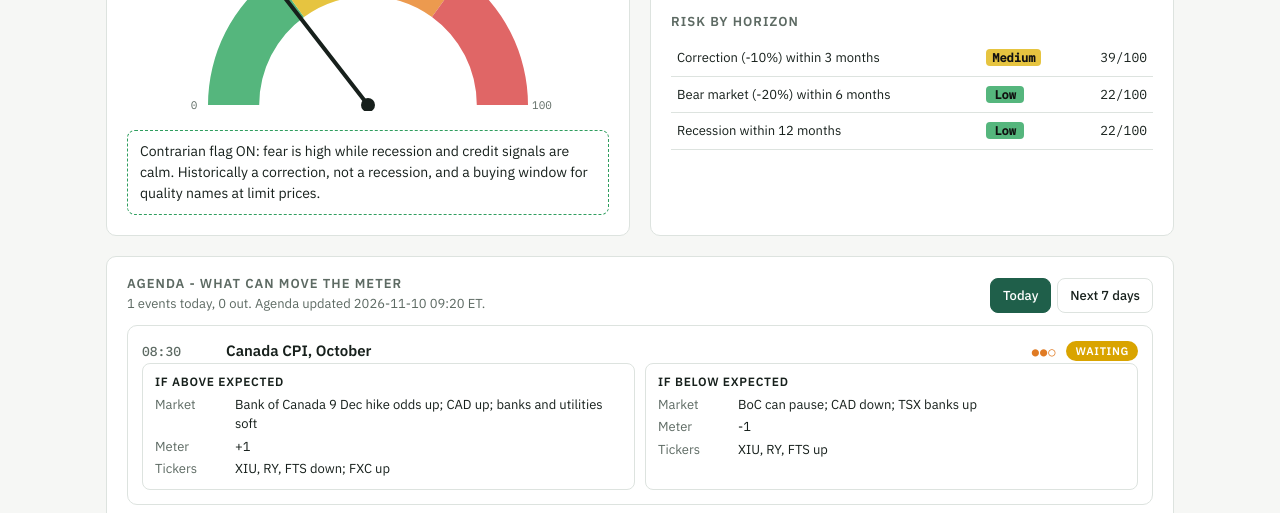
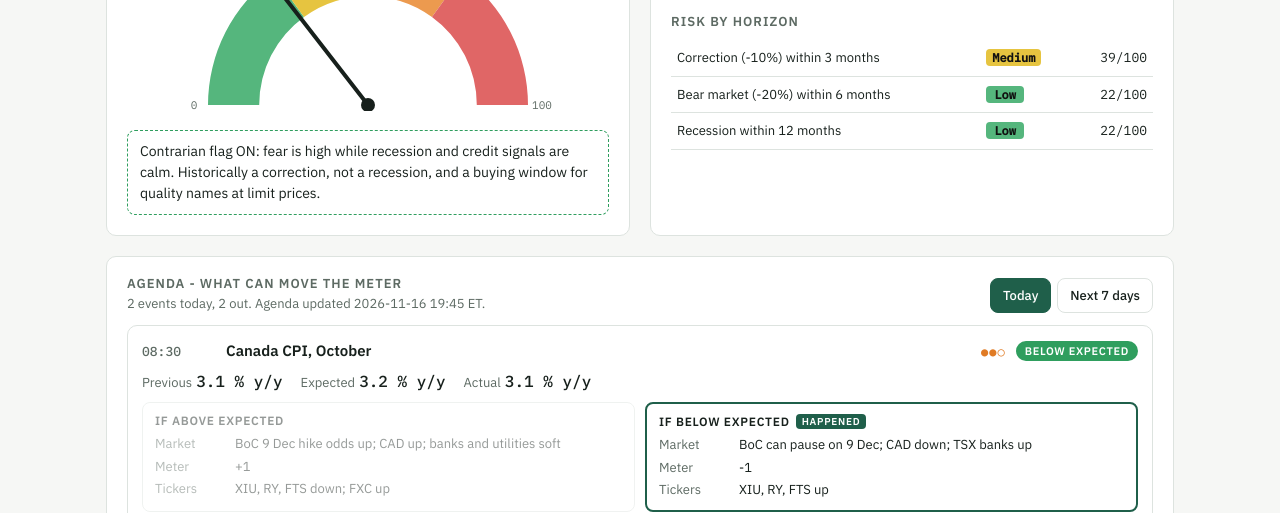
Before and after one commit to fonurlu/prime-risk-meter, a plain HTML site: page docs/index.html in a window 1280 px wide. Shown: the part 287-800 px from the top of the page. Drawn offline with Linux system fonts and the light colour scheme; no server answers.

Commit message:
Agenda: refresh to 20 Nov, status follows the clock, stale-agenda banner
Co-Authored-By: Claude Sonnet 5.5 <noreply@anthropic.com>
Claude-Session: https://claude.ai/code/session_012Qrztq389cKP17CD8yc9zd

```diff
--- a/docs/data/agenda.json
+++ b/docs/data/agenda.json
@@ -1,82 +1,492 @@
 {
- "_note": "Agenda for the risk meter page. One row per event. 'expected' = consensus; fill 'actual' when it is released and the page marks which scenario happened. tol = how far from expected still counts as 'in line'. 'tickers' = the names most affected.",
- "updated": "2026-11-10 09:20 ET",
+ "_note": "Agenda for the risk meter page. One row per event. 'expected' = consensus; fill 'actual' when it is released and the page marks which scenario happened. tol = how far from expected still counts as 'in line'. 'tickers' = the names most affected. Page marks an event 'Released - data pending' once its time has passed with no actual, and shows a red STALE banner if this file is older than 36 hours. Refreshed by the scheduled Claude task (weekdays ~07:00, 12:00, 17:00 ET).",
+ "updated": "2026-11-16 19:45 ET",
  "events": [
   {
-   "date": "2026-11-10", "time": "08:30", "event": "US CPI, October (headline, m/m)", "tier": 3, "unit": "%",
-   "prev": 0.6, "expected": 0.3, "actual": 0.4, "tol": 0.05,
-   "if_higher": {"market": "Dec 50bp hike back in play; 10-yr up, USD up; Nasdaq -1 to -2%, gold -1%, silver -2%", "meter": "+2 to +4 (sentiment, trend) - can tip Green into Yellow (30)", "tickers": "QQQ, SMH, NVDA, GLD, SLV, TLT down; UUP up"},
-   "if_lower": {"market": "25bp hike only or a pause; yields down; growth stocks and metals up", "meter": "-2 (sentiment eases)", "tickers": "QQQ, IBB, IWM, GLD up"},
+   "date": "2026-11-10",
+   "time": "All day",
+   "event": "Fed December hike odds (CME FedWatch, 25bp)",
+   "tier": 2,
+   "unit": "%",
+   "prev": 80,
+   "expected": 80,
+   "actual": 100,
+   "tol": 5,
+   "if_higher": {
+    "market": "Fully priced + Waller talking 50bp: 2-yr up, USD up, gold and long-duration tech down",
+    "meter": "+1 to +3",
+    "tickers": "GLD, SLV, QQQ down; UUP up"
+   },
+   "if_lower": {
+    "market": "Odds under 60% = market sees a pause; relief rally",
+    "meter": "-2",
+    "tickers": "GLD, QQQ, IWM up"
+   },
+   "in_line": "No change"
+  },
+  {
+   "date": "2026-11-10",
+   "time": "08:30",
+   "event": "US CPI, October (headline, m/m)",
+   "tier": 3,
+   "unit": "%",
+   "prev": 0.6,
+   "expected": 0.3,
+   "actual": 0.4,
+   "tol": 0.05,
+   "if_higher": {
+    "market": "Dec 50bp hike back in play; 10-yr up, USD up; Nasdaq -1 to -2%, gold -1%, silver -2%",
+    "meter": "+2 to +4 (sentiment, trend) - can tip Green into Yellow (30)",
+    "tickers": "QQQ, SMH, NVDA, GLD, SLV, TLT down; UUP up"
+   },
+   "if_lower": {
+    "market": "25bp hike only or a pause; yields down; growth stocks and metals up",
+    "meter": "-2 (sentiment eases)",
+    "tickers": "QQQ, IBB, IWM, GLD up"
+   },
    "in_line": "Hike already priced; little change"
   },
   {
-   "date": "2026-11-10", "time": "08:30", "event": "US core CPI, October (m/m)", "tier": 3, "unit": "%",
-   "prev": 0.3, "expected": 0.2, "actual": 0.3, "tol": 0.05,
-   "if_higher": {"market": "Core is what the Fed watches: third 0.3% in a row = sticky inflation, hike bets firm", "meter": "+1 to +3", "tickers": "Rate-sensitive: XLU, XLRE, IWM, TLT down"},
-   "if_lower": {"market": "Fed can stop at one hike; relief for tech and biotech", "meter": "-1 to -2", "tickers": "QQQ, IBB, XBI up"},
+   "date": "2026-11-10",
+   "time": "08:30",
+   "event": "US core CPI, October (m/m)",
+   "tier": 3,
+   "unit": "%",
+   "prev": 0.3,
+   "expected": 0.2,
+   "actual": 0.3,
+   "tol": 0.05,
+   "if_higher": {
+    "market": "Core is what the Fed watches: third 0.3% in a row = sticky inflation, hike bets firm",
+    "meter": "+1 to +3",
+    "tickers": "Rate-sensitive: XLU, XLRE, IWM, TLT down"
+   },
+   "if_lower": {
+    "market": "Fed can stop at one hike; relief for tech and biotech",
+    "meter": "-1 to -2",
+    "tickers": "QQQ, IBB, XBI up"
+   },
    "in_line": "Neutral"
   },
   {
-   "date": "2026-11-10", "time": "All day", "event": "Fed December hike odds (CME FedWatch, 25bp)", "tier": 2, "unit": "%",
-   "prev": 80, "expected": 80, "actual": 100, "tol": 5,
-   "if_higher": {"market": "Fully priced + Waller talking 50bp: 2-yr up, USD up, gold and long-duration tech down", "meter": "+1 to +3", "tickers": "GLD, SLV, QQQ down; UUP up"},
-   "if_lower": {"market": "Odds under 60% = market sees a pause; relief rally", "meter": "-2", "tickers": "GLD, QQQ, IWM up"},
-   "in_line": "No change"
-  },
-  {
-   "date": "2026-11-10", "time": "Pre-open", "event": "D-Wave (QBTS) Q3 results", "tier": 1, "unit": "",
-   "prev": null, "expected": null, "actual": null, "result": "reported",
+   "date": "2026-11-10",
+   "time": "Pre-open",
+   "event": "D-Wave (QBTS) Q3 results",
+   "tier": 1,
+   "unit": "",
+   "prev": null,
+   "expected": null,
+   "actual": null,
+   "result": "reported",
    "result_note": "Revenue $4.5M (+21%), GAAP EPS -$0.13; up to $100M CHIPS Act agreement signed",
-   "if_higher": {"market": "Beat = squeeze risk (19.6% of float short); about +15%", "meter": "0", "tickers": "QBTS, IONQ, RGTI up"},
-   "if_lower": {"market": "Miss = about -15%", "meter": "0", "tickers": "QBTS, IONQ, RGTI down"},
+   "if_higher": {
+    "market": "Beat = squeeze risk (19.6% of float short); about +15%",
+    "meter": "0",
+    "tickers": "QBTS, IONQ, RGTI up"
+   },
+   "if_lower": {
+    "market": "Miss = about -15%",
+    "meter": "0",
+    "tickers": "QBTS, IONQ, RGTI down"
+   },
    "in_line": ""
   },
   {
-   "date": "2026-11-10", "time": "After close", "event": "CoreWeave (CRWV) Q3 results", "tier": 2, "unit": "",
-   "prev": null, "expected": null, "actual": null,
-   "if_higher": {"market": "Strong backlog + funded capex = AI data-centre relief; peers +10-15%", "meter": "-1", "tickers": "CRWV, NBIS, IREN, VRT up"},
-   "if_lower": {"market": "Financing or political (moratorium) worries; peers -15%", "meter": "+1", "tickers": "CRWV, NBIS, IREN, VRT down"},
+   "date": "2026-11-10",
+   "time": "After close",
+   "event": "CoreWeave (CRWV) Q3 results",
+   "tier": 2,
+   "unit": "",
+   "prev": null,
+   "expected": null,
+   "actual": null,
+   "if_higher": {
+    "market": "Strong backlog + funded capex = AI data-centre relief; peers +10-15%",
+    "meter": "-1",
+    "tickers": "CRWV, NBIS, IREN, VRT up"
+   },
+   "if_lower": {
+    "market": "Financing or political (moratorium) worries; peers -15%",
+    "meter": "+1",
+    "tickers": "CRWV, NBIS, IREN, VRT down"
+   },
    "in_line": ""
   },
   {
-   "date": "2026-11-11", "time": "After close", "event": "Franco-Nevada (FNV) Q3 results", "tier": 1, "unit": "EPS $",
-   "prev": null, "expected": 1.77, "actual": null, "tol": 0.03,
-   "if_higher": {"market": "Options imply +/-7.45%; beat + Cobre Panama clarity = re-rate up", "meter": "0", "tickers": "FNV, WPM, RGLD up"},
-   "if_lower": {"market": "Miss = about -7%", "meter": "0", "tickers": "FNV, WPM, RGLD down"},
+   "date": "2026-11-11",
+   "time": "All day",
+   "event": "Veterans Day - US bond market closed, stocks open",
+   "tier": 1,
+   "unit": "",
+   "prev": null,
+   "expected": null,
+   "actual": null,
+   "result": "info",
+   "if_higher": null,
+   "if_lower": null,
+   "in_line": "Thin trading"
+  },
+  {
+   "date": "2026-11-11",
+   "time": "After close",
+   "event": "Franco-Nevada (FNV) Q3 results",
+   "tier": 1,
+   "unit": "EPS $",
+   "prev": null,
+   "expected": 1.77,
+   "actual": null,
+   "tol": 0.03,
+   "if_higher": {
+    "market": "Options imply +/-7.45%; beat + Cobre Panama clarity = re-rate up",
+    "meter": "0",
+    "tickers": "FNV, WPM, RGLD up"
+   },
+   "if_lower": {
+    "market": "Miss = about -7%",
+    "meter": "0",
+    "tickers": "FNV, WPM, RGLD down"
+   },
    "in_line": "Muted"
   },
   {
-   "date": "2026-11-11", "time": "All day", "event": "Veterans Day - US bond market closed, stocks open", "tier": 1, "unit": "",
-   "prev": null, "expected": null, "actual": null, "result": "info",
-   "if_higher": null, "if_lower": null, "in_line": "Thin trading"
-  },
-  {
-   "date": "2026-11-12", "time": "Pre-open", "event": "Nebius (NBIS) Q3 results", "tier": 2, "unit": "Rev $M",
-   "prev": null, "expected": 917, "actual": null, "tol": 15,
-   "if_higher": {"market": "Options imply +/-19%; 20.8% of float short = squeeze risk upward", "meter": "-1", "tickers": "NBIS, CRWV, IREN up"},
-   "if_lower": {"market": "About -19%; capex funding questions", "meter": "+1", "tickers": "NBIS, CRWV, IREN down"},
+   "date": "2026-11-12",
+   "time": "Pre-open",
+   "event": "Nebius (NBIS) Q3 results",
+   "tier": 2,
+   "unit": "Rev $M",
+   "prev": null,
+   "expected": 917,
+   "actual": null,
+   "tol": 15,
+   "if_higher": {
+    "market": "Options imply +/-19%; 20.8% of float short = squeeze risk upward",
+    "meter": "-1",
+    "tickers": "NBIS, CRWV, IREN up"
+   },
+   "if_lower": {
+    "market": "About -19%; capex funding questions",
+    "meter": "+1",
+    "tickers": "NBIS, CRWV, IREN down"
+   },
    "in_line": "Muted"
   },
   {
-   "date": "2026-11-13", "time": "08:30", "event": "US PPI, October", "tier": 2, "unit": "%",
-   "prev": null, "expected": null, "actual": null,
-   "if_higher": {"market": "Confirms hot CPI; 50bp odds up", "meter": "+1 to +2", "tickers": "QQQ, GLD, TLT down"},
-   "if_lower": {"market": "Eases 50bp fears", "meter": "-1", "tickers": "QQQ, IWM up"},
+   "date": "2026-11-13",
+   "time": "08:30",
+   "event": "US PPI, October",
+   "tier": 2,
+   "unit": "%",
+   "prev": null,
+   "expected": null,
+   "actual": null,
+   "if_higher": {
+    "market": "Confirms hot CPI; 50bp odds up",
+    "meter": "+1 to +2",
+    "tickers": "QQQ, GLD, TLT down"
+   },
+   "if_lower": {
+    "market": "Eases 50bp fears",
+    "meter": "-1",
+    "tickers": "QQQ, IWM up"
+   },
+   "in_line": "",
+   "result": "reported",
+   "result_note": "Released 13 Nov. Actual not captured in this file."
+  },
+  {
+   "date": "2026-11-16",
+   "time": "08:30",
+   "event": "Canada CPI, October",
+   "tier": 2,
+   "unit": "% y/y",
+   "prev": 3.1,
+   "expected": 3.2,
+   "actual": 3.1,
+   "if_higher": {
+    "market": "BoC 9 Dec hike odds up; CAD up; banks and utilities soft",
+    "meter": "+1",
+    "tickers": "XIU, RY, FTS down; FXC up"
+   },
+   "if_lower": {
+    "market": "BoC can pause on 9 Dec; CAD down; TSX banks up",
+    "meter": "-1",
+    "tickers": "XIU, RY, FTS up"
+   },
+   "in_line": "Muted",
+   "tol": 0.05
+  },
+  {
+   "date": "2026-11-16",
+   "time": "12:00",
+   "event": "Fed Chair Warsh opening remarks",
+   "tier": 2,
+   "unit": "",
+   "prev": null,
+   "expected": null,
+   "actual": null,
+   "if_higher": null,
+   "if_lower": null,
+   "in_line": "Tone on the December decision; hawkish = yields and USD up, tech and metals down",
+   "result": "info"
+  },
+  {
+   "date": "2026-11-17",
+   "time": "All day",
+   "event": "Fed Governor Waller speaks",
+   "tier": 1,
+   "unit": "",
+   "prev": null,
+   "expected": null,
+   "actual": null,
+   "if_higher": null,
+   "if_lower": null,
+   "in_line": "Watch 50bp talk",
+   "result": "info"
+  },
+  {
+   "date": "2026-11-17",
+   "time": "08:30",
+   "event": "US retail sales, October",
+   "tier": 3,
+   "unit": "%",
+   "prev": null,
+   "expected": null,
+   "actual": null,
+   "if_higher": {
+    "market": "Strong consumer + 10y above 5.1%: hike odds up; Nasdaq and gold down",
+    "meter": "+1 to +3",
+    "tickers": "QQQ, SMH, GLD down; UUP up"
+   },
+   "if_lower": {
+    "market": "Soft consumer: growth worry but yields ease; defensives and gold up",
+    "meter": "-1 to +1",
+    "tickers": "XLU, GLD, TLT up"
+   },
    "in_line": ""
   },
   {
-   "date": "2026-11-16", "time": "08:30", "event": "Canada CPI, October", "tier": 2, "unit": "%",
-   "prev": null, "expected": null, "actual": null,
-   "if_higher": {"market": "Bank of Canada 9 Dec hike odds up; CAD up; banks and utilities soft", "meter": "+1", "tickers": "XIU, RY, FTS down; FXC up"},
-   "if_lower": {"market": "BoC can pause; CAD down; TSX banks up", "meter": "-1", "tickers": "XIU, RY, FTS up"},
+   "date": "2026-11-17",
+   "time": "Pre-open",
+   "event": "Home Depot and Disney Q3 results",
+   "tier": 1,
+   "unit": "",
+   "prev": null,
+   "expected": null,
+   "actual": null,
+   "if_higher": {
+    "market": "Beat = consumer and housing relief",
+    "meter": "-1",
+    "tickers": "HD, DIS, XHB up"
+   },
+   "if_lower": {
+    "market": "Miss = consumer worry, 10y above 5% already",
+    "meter": "+1",
+    "tickers": "HD, DIS down"
+   },
    "in_line": ""
   },
   {
-   "date": "2026-11-17", "time": "After close", "event": "NVIDIA Q3 earnings", "tier": 3, "unit": "",
-   "prev": null, "expected": null, "actual": null,
-   "if_higher": {"market": "Options imply +/-10-13%; beat + CEO probe contained = AI relief rally", "meter": "-3 to -5", "tickers": "NVDA, SMH, AVGO, TSM, MU up"},
-   "if_lower": {"market": "Guide miss or probe widens: NVDA -10-13%, semis follow", "meter": "+3 to +5 - Yellow likely", "tickers": "NVDA, SMH, AVGO, TSM, MU down"},
+   "date": "2026-11-17",
+   "time": "After close",
+   "event": "NVIDIA Q3 earnings",
+   "tier": 3,
+   "unit": "",
+   "prev": null,
+   "expected": null,
+   "actual": null,
+   "if_higher": {
+    "market": "Options imply +/-10-13%; beat + CEO probe contained = AI relief rally",
+    "meter": "-3 to -5",
+    "tickers": "NVDA, SMH, AVGO, TSM, MU up"
+   },
+   "if_lower": {
+    "market": "Guide miss or probe widens: NVDA -10-13%, semis follow",
+    "meter": "+3 to +5 - Yellow likely",
+    "tickers": "NVDA, SMH, AVGO, TSM, MU down"
+   },
    "in_line": "Muted"
+  },
+  {
+   "date": "2026-11-18",
+   "time": "08:30",
+   "event": "US housing starts, October",
+   "tier": 1,
+   "unit": "",
+   "prev": null,
+   "expected": null,
+   "actual": null,
+   "if_higher": {
+    "market": "Strong = growth intact, yields firm",
+    "meter": "0 to +1",
+    "tickers": "XHB, ITB"
+   },
+   "if_lower": {
+    "market": "Weak = rate-sensitive pain",
+    "meter": "0",
+    "tickers": "XHB, ITB down"
+   },
+   "in_line": ""
+  },
+  {
+   "date": "2026-11-18",
+   "time": "Pre-open",
+   "event": "Target, Lowe's and TJX Q3 results",
+   "tier": 2,
+   "unit": "",
+   "prev": null,
+   "expected": null,
+   "actual": null,
+   "if_higher": {
+    "market": "Beat = retail relief",
+    "meter": "-1",
+    "tickers": "TGT, LOW, TJX up"
+   },
+   "if_lower": {
+    "market": "Miss/weak guide = consumer slowdown fear",
+    "meter": "+1",
+    "tickers": "TGT, LOW, TJX down"
+   },
+   "in_line": ""
+  },
+  {
+   "date": "2026-11-18",
+   "time": "14:00",
+   "event": "FOMC minutes (27-28 Oct meeting)",
+   "tier": 3,
+   "unit": "",
+   "prev": null,
+   "expected": null,
+   "actual": null,
+   "if_higher": {
+    "market": "Hawkish: December hike/50bp discussed; yields, USD up; tech and metals down",
+    "meter": "+2 to +3",
+    "tickers": "QQQ, SMH, GLD, SLV down; UUP up"
+   },
+   "if_lower": {
+    "market": "Dovish: pause debate; relief rally",
+    "meter": "-2",
+    "tickers": "QQQ, GLD, IWM up"
+   },
+   "in_line": ""
+  },
+  {
+   "date": "2026-11-18",
+   "time": "After close",
+   "event": "Palo Alto Networks results; Anthropic IPO prices",
+   "tier": 3,
+   "unit": "",
+   "prev": null,
+   "expected": null,
+   "actual": null,
+   "if_higher": {
+    "market": "Anthropic prices at or above $70-78 range: AI risk appetite up; below range or cut = AI sentiment hit",
+    "meter": "-1 to -2 / +2 to +3",
+    "tickers": "SMH, NVDA, MSFT, GOOG, AMZN"
+   },
+   "if_lower": {
+    "market": "Priced below range or delayed: AI-bubble fears",
+    "meter": "+2 to +3",
+    "tickers": "SMH, NVDA, MU down"
+   },
+   "in_line": "Pricing reported after the close"
+  },
+  {
+   "date": "2026-11-19",
+   "time": "08:30",
+   "event": "US jobless claims and Philadelphia Fed survey",
+   "tier": 1,
+   "unit": "",
+   "prev": null,
+   "expected": null,
+   "actual": null,
+   "if_higher": {
+    "market": "Strong labour: hike odds up",
+    "meter": "+1",
+    "tickers": "QQQ down"
+   },
+   "if_lower": {
+    "market": "Weak labour: growth fears",
+    "meter": "0 to +1",
+    "tickers": ""
+   },
+   "in_line": ""
+  },
+  {
+   "date": "2026-11-19",
+   "time": "Pre-open",
+   "event": "Walmart and Ross Stores Q3 results",
+   "tier": 2,
+   "unit": "",
+   "prev": null,
+   "expected": null,
+   "actual": null,
+   "if_higher": {
+    "market": "Beat = consumer holding up",
+    "meter": "-1",
+    "tickers": "WMT, COST, ROST up"
+   },
+   "if_lower": {
+    "market": "Miss/cut = consumer stress",
+    "meter": "+1",
+    "tickers": "WMT, ROST down"
+   },
+   "in_line": ""
+  },
+  {
+   "date": "2026-11-19",
+   "time": "09:30",
+   "event": "Anthropic first trading day",
+   "tier": 3,
+   "unit": "",
+   "prev": null,
+   "expected": null,
+   "actual": null,
+   "if_higher": {
+    "market": "Strong debut = AI trade confirmed",
+    "meter": "-1",
+    "tickers": "SMH, NVDA, MSFT, GOOG, AMZN up"
+   },
+   "if_lower": {
+    "market": "Weak debut = AI funding worry",
+    "meter": "+1 to +2",
+    "tickers": "SMH, NVDA down"
+   },
+   "in_line": ""
+  },
+  {
+   "date": "2026-11-20",
+   "time": "All day",
+   "event": "Waller speaks; BJ's results; SWAP/week close",
+   "tier": 1,
+   "unit": "",
+   "prev": null,
+   "expected": null,
+   "actual": null,
+   "if_higher": null,
+   "if_lower": null,
+   "in_line": "",
+   "result": "info"
+  },
+  {
+   "date": "2026-11-20",
+   "time": "10:00",
+   "event": "University of Michigan consumer sentiment (final, Nov)",
+   "tier": 2,
+   "unit": "",
+   "prev": null,
+   "expected": null,
+   "actual": null,
+   "if_higher": {
+    "market": "Higher sentiment/lower inflation expectations: relief",
+    "meter": "-1",
+    "tickers": "QQQ up"
+   },
+   "if_lower": {
+    "market": "Lower: stagflation worry",
+    "meter": "+1",
+    "tickers": "QQQ down"
+   },
+   "in_line": ""
   }
  ]
 }
--- a/docs/index.html
+++ b/docs/index.html
@@ -204,14 +204,29 @@ function history(h) {
 // ---------------------------------------------------------------- agenda (docs/data/agenda.json)
 let AG = null, agMode = 'today';
 const etDay = (d = new Date()) => new Intl.DateTimeFormat('en-CA', { timeZone: 'America/New_York' }).format(d);
+// ET wall-clock -> epoch ms (handles EST/EDT)
+function etEpoch(date, hh, mm) {
+  const [y, mo, d] = date.split('-').map(Number); let t = Date.UTC(y, mo - 1, d, hh, mm);
+  for (let i = 0; i < 2; i++) {
+    const p = Object.fromEntries(new Intl.DateTimeFormat('en-US', { timeZone: 'America/New_York', hourCycle: 'h23', year: 'numeric', month: '2-digit', day: '2-digit', hour: '2-digit', minute: '2-digit' }).formatToParts(new Date(t)).map((x) => [x.type, x.value]));
+    t += Date.UTC(y, mo - 1, d, hh, mm) - Date.UTC(+p.year, +p.month - 1, +p.day, +p.hour, +p.minute);
+  } return t;
+}
+function dueAt(e) {
+  const m = /^(\d{1,2}):(\d{2})$/.exec(e.time || '');
+  if (m) return etEpoch(e.date, +m[1], +m[2]) + 30 * 60000;      // 30 min after the release time
+  if (e.time === 'Pre-open') return etEpoch(e.date, 9, 30);
+  if (e.time === 'After close') return etEpoch(e.date, 17, 30);
+  return etEpoch(e.date, 23, 59);
+}
 function outcome(e) {
   if (e.result) return e.result;
-  if (e.actual == null || e.expected == null) return 'pending';
+  if (e.actual == null || e.expected == null) return Date.now() > dueAt(e) ? 'overdue' : 'pending';
   const d = e.actual - e.expected, tol = e.tol ?? 0;
   return d > tol ? 'higher' : d < -tol ? 'lower' : 'inline';
 }
 const RES = { higher: ['Above expected', 'var(--bad)'], lower: ['Below expected', 'var(--ok)'], inline: ['In line', 'var(--muted)'],
-  pending: ['Waiting', 'var(--warn)'], reported: ['Reported', 'var(--accent)'], info: ['Info', 'var(--muted)'] };
+  pending: ['Waiting', 'var(--warn)'], overdue: ['Released - data pending', 'var(--hot)'], reported: ['Reported', 'var(--accent)'], info: ['Info', 'var(--muted)'] };
 function scen(title, s, cls) {
   if (!s) return null;
   const h = el('h3', { textContent: title }); if (cls === 'hit') h.append(el('span', { className: 'tag', textContent: 'HAPPENED' }));
@@ -240,9 +255,12 @@ function renderAgenda() {
   if (!AG) { $('agsum').textContent = 'No agenda file yet.'; return; }
   const today = etDay(), end = etDay(new Date(Date.now() + 7 * 864e5));
   const evs = AG.events.filter((e) => agMode === 'today' ? e.date === today : e.date >= today && e.date <= end);
-  const todays = AG.events.filter((e) => e.date === today), done = todays.filter((e) => !['pending'].includes(outcome(e)));
+  const todays = AG.events.filter((e) => e.date === today), done = todays.filter((e) => !['pending', 'overdue'].includes(outcome(e)));
   const hot = todays.filter((e) => outcome(e) === 'higher').length;
-  $('agsum').textContent = `${todays.length} events today, ${done.length} out` + (hot ? `, ${hot} above expectations` : '') + `. Agenda updated ${AG.updated}.`;
+  const um = /^(\d{4}-\d{2}-\d{2}) (\d{2}):(\d{2})/.exec(AG.updated || ''); const agAge = um ? (Date.now() - etEpoch(um[1], +um[2], +um[3])) / 36e5 : 999;
+  const late = todays.filter((e) => outcome(e) === 'overdue').length;
+  $('agsum').textContent = `${todays.length} events today, ${done.length} out` + (late ? `, ${late} released but data not yet entered` : '') + (hot ? `, ${hot} above expectations` : '') + `. Agenda updated ${AG.updated}` + (agAge > 36 ? ` - STALE: ${Math.round(agAge / 24)} days old, do not rely on it` : '') + '.';
+  $('agsum').style.color = agAge > 36 ? 'var(--bad)' : '';
   if (!evs.length) { box.append(el('div', { className: 'muted', textContent: 'Nothing scheduled.' })); return; }
   let last = '';
   evs.forEach((e) => {
@@ -294,7 +312,7 @@ async function load() {
 }
 $('reload').addEventListener('click', load);
 let rt; addEventListener('resize', () => { clearTimeout(rt); rt = setTimeout(load, 250); });
-load(); setInterval(load, 5 * 60 * 1000);
+load(); setInterval(load, 5 * 60 * 1000); setInterval(() => { if (AG) renderAgenda(); }, 60 * 1000);
 </script>
 </body>
 </html>
```
